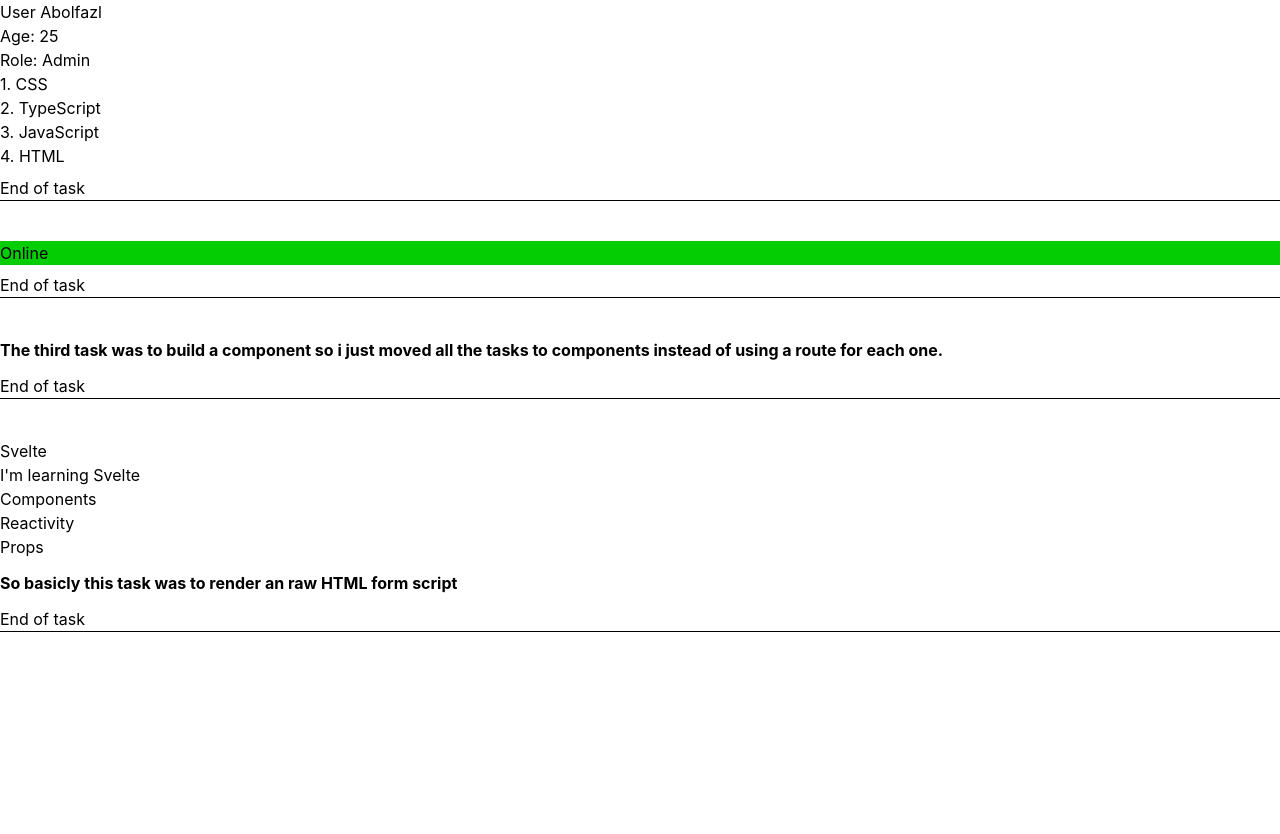
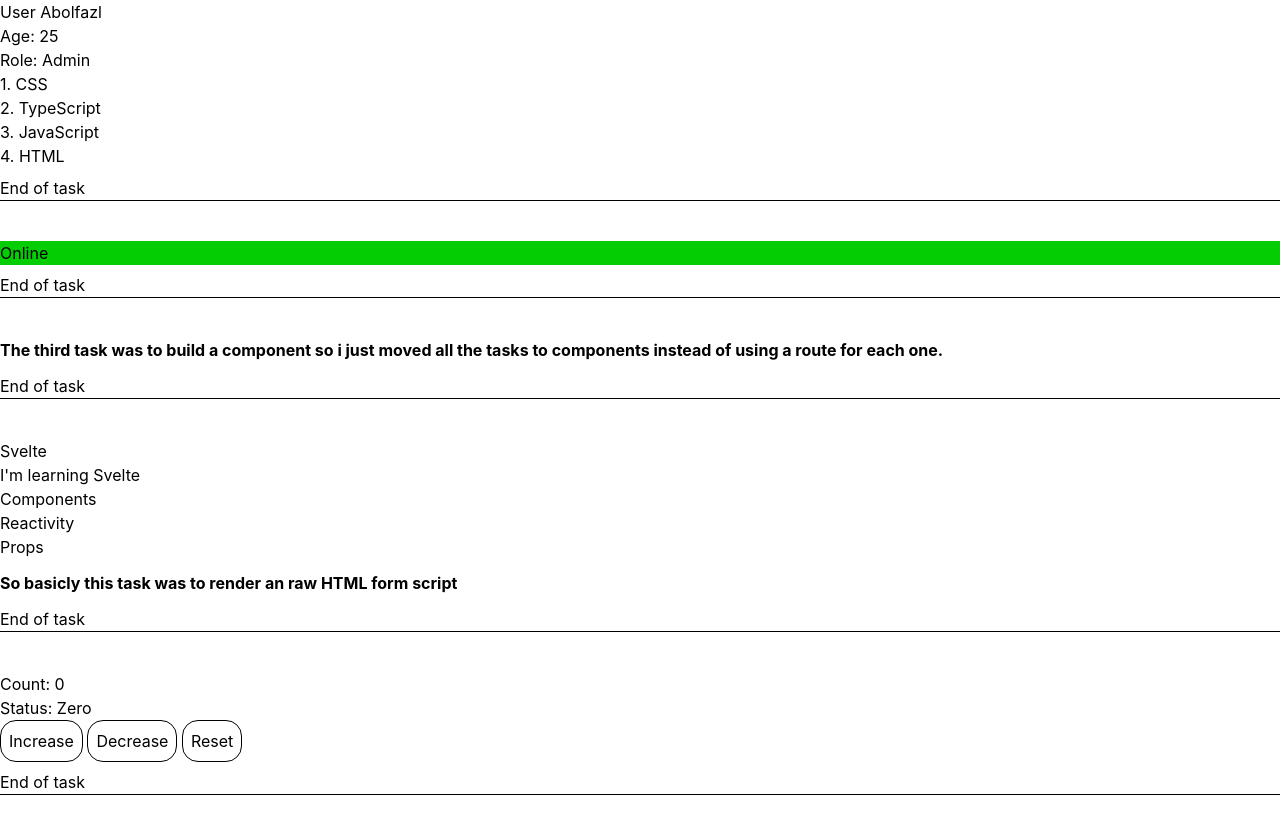
Before and after one commit to Abolfazl-Edalati/svelte-learning, a SvelteKit app: page / in a window 1280 px wide. Before the commit the page ends 800 px from the top, so only its background shows below. Built offline with nearby package versions, Linux system fonts and the light colour scheme.

Commit message:
learn Svelte state with $state

```diff
--- /dev/null
+++ b/src/lib/components/Task4.svelte
@@ -0,0 +1,12 @@
+<script lang="ts">
+	let count = $state(0);
+</script>
+
+<h1>Count: {count}</h1>
+<h2>Status: {count === 0 ? 'Zero' : count > 0 ? 'Positive' : 'Negative'}</h2>
+
+<div class="mx-2"></div>
+
+<button onclick={() => count++} class="m-0 rounded-2xl border p-2">Increase</button>
+<button onclick={() => count--} class="m-0 rounded-2xl border p-2">Decrease</button>
+<button onclick={() => (count = 0)} class="m-0 rounded-2xl border p-2">Reset</button>
--- a/src/routes/+page.svelte
+++ b/src/routes/+page.svelte
@@ -2,6 +2,7 @@
 	import Task1 from '$lib/components/Task1.svelte';
 	import Task2 from '$lib/components/Task2.svelte';
 	import Task3 from '$lib/components/Task3.svelte';
+	import Task4 from '$lib/components/Task4.svelte';
 	import TaskEnd from '$lib/components/TaskEnd.svelte';
 </script>
 
@@ -17,3 +18,5 @@
 <Task3 />
 <h1 class="my-3 font-bold">So basicly this task was to render an raw HTML form script</h1>
 <TaskEnd />
+<Task4 />
+<TaskEnd />
```
